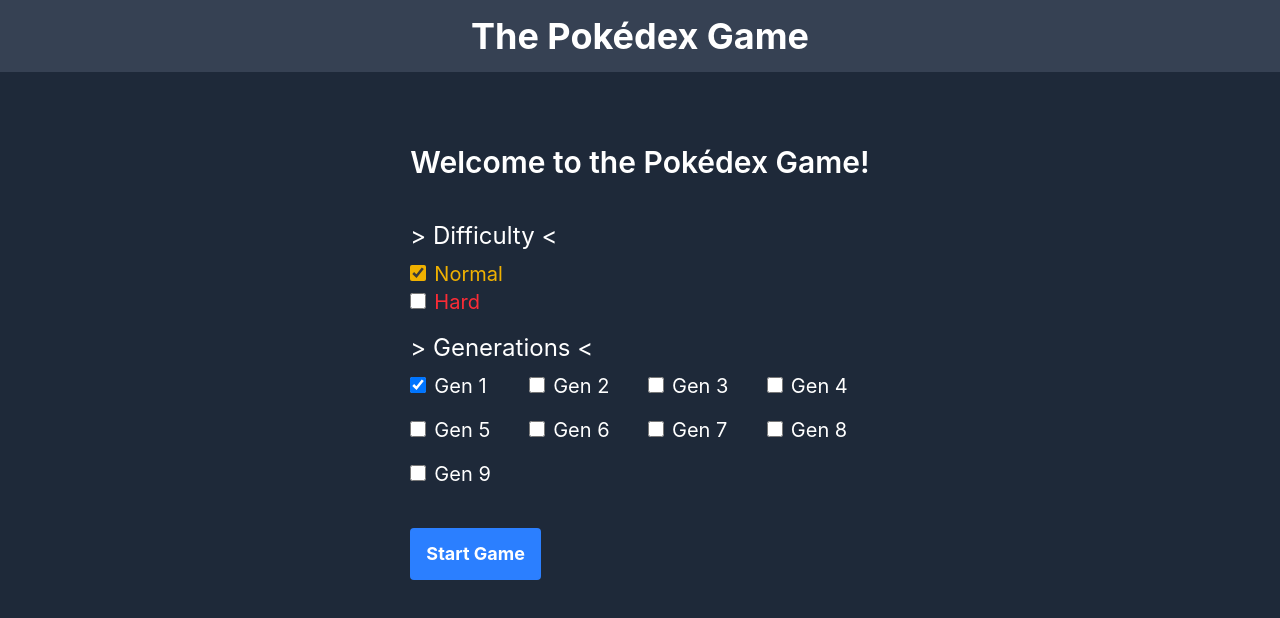
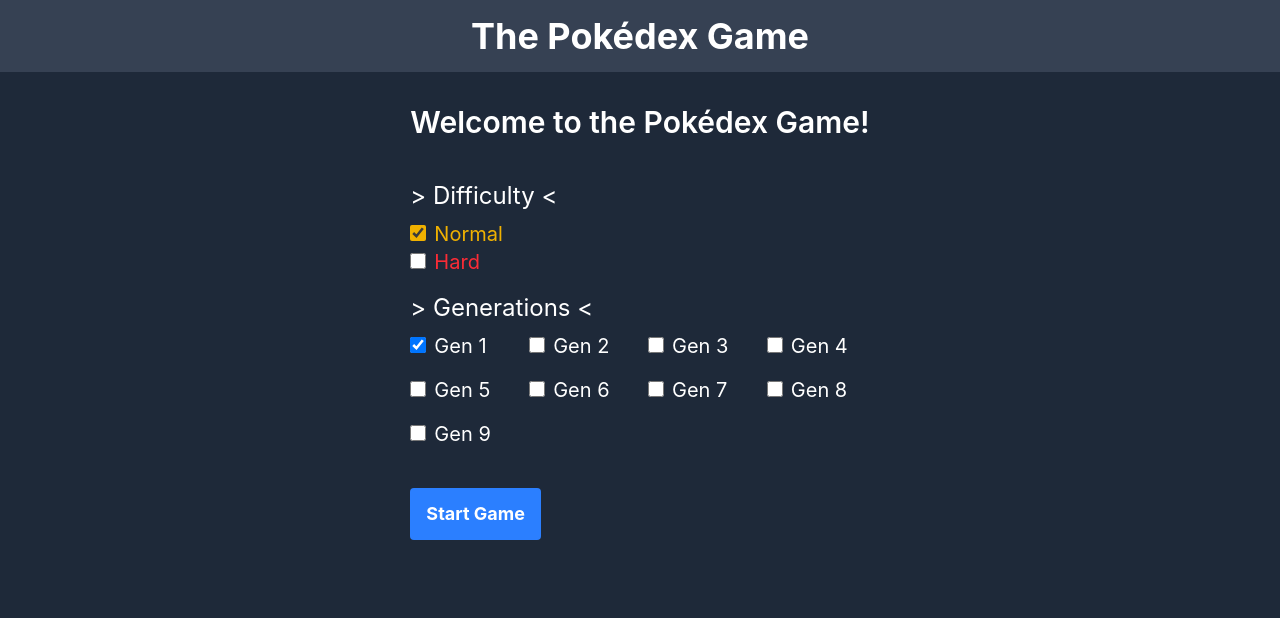
Before and after one commit to GailCodes/PokedexGame, a Next.js app: page / in a window 1280 px wide. Shown: the top 618 px of the page. Built offline with nearby package versions, Linux system fonts and the light colour scheme.

Commit message:
Update layout.tsx

```diff
--- a/app/layout.tsx
+++ b/app/layout.tsx
@@ -12,7 +12,7 @@
           The Pokédex Game
         </h1>
 
-        <div className="px-4 py-10">{children}</div>
+        <div className="px-4 pb-20">{children}</div>
       </body>
     </html>
   );
```
